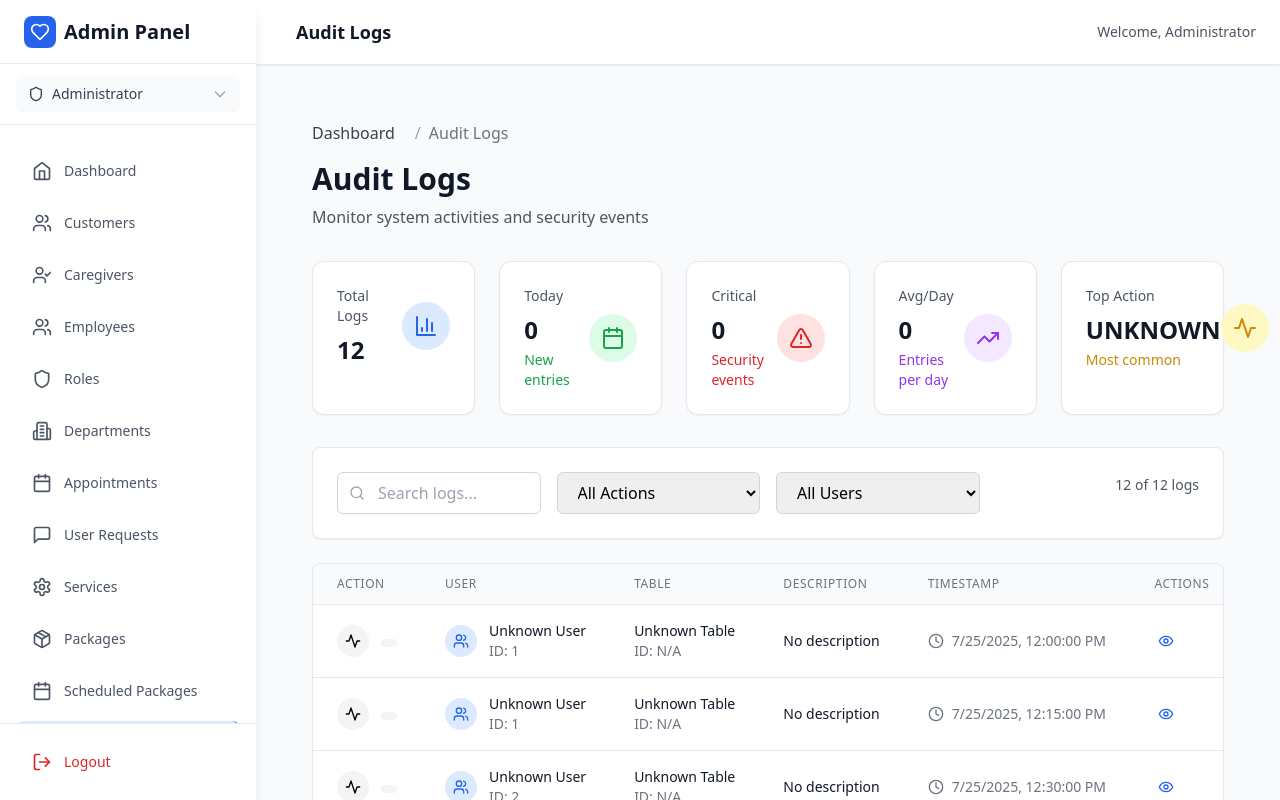
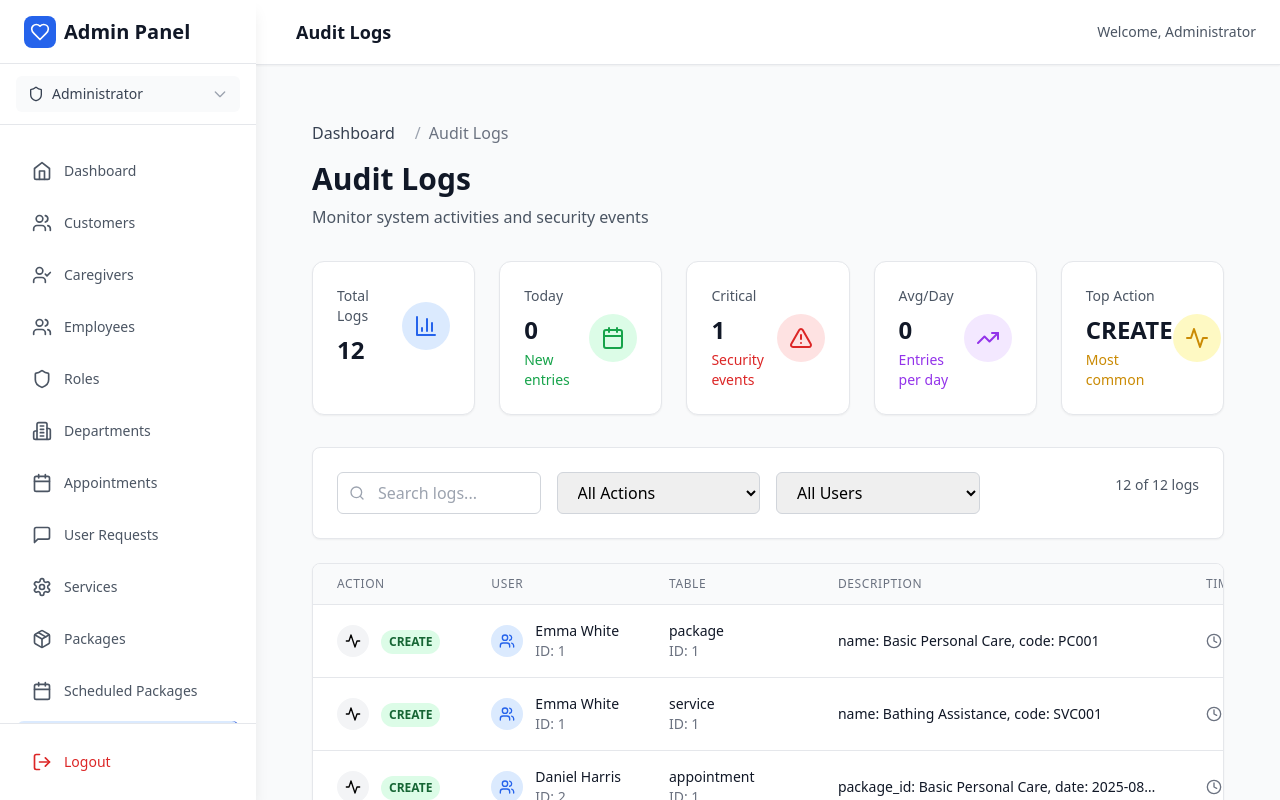
Before and after one commit to tinhobe159/homecare, a React (Vite) app: page /admin/audit-logs in a window 1280 px wide. Built offline with nearby package versions, Linux system fonts and the light colour scheme; data requests are answered from the project's data file.

Commit message:
Enhance AdminAuditLogs component by integrating user data fetching and improving log detail parsing. Implement utility functions for user name retrieval and JSON details parsing, ensuring better data presentation and user experience. Update filtering logic to utilize new user data structure.

```diff
--- a/src/pages/admin/AdminAuditLogs.jsx
+++ b/src/pages/admin/AdminAuditLogs.jsx
@@ -5,12 +5,13 @@ import {
   Activity, Star, TrendingUp, BarChart3,
   Shield, Users, AlertTriangle
 } from 'lucide-react';
-import { auditLogsAPI } from '../../services/api';
+import { auditLogsAPI, usersAPI } from '../../services/api';
 import LoadingSpinner from '../../components/common/LoadingSpinner';
 import { toast } from 'react-toastify';
 
 const AdminAuditLogs = () => {
   const [auditLogs, setAuditLogs] = useState([]);
+  const [users, setUsers] = useState([]);
   const [loading, setLoading] = useState(true);
   const [searchTerm, setSearchTerm] = useState('');
   const [filterAction, setFilterAction] = useState('all');
@@ -35,13 +36,34 @@ const AdminAuditLogs = () => {
 
   const fetchData = async () => {
     try {
-      const response = await auditLogsAPI.getAll();
-      setAuditLogs(response.data);
+      const [logsResponse, usersResponse] = await Promise.all([
+        auditLogsAPI.getAll(),
+        usersAPI.getAll()
+      ]);
+      setAuditLogs(logsResponse.data);
+      setUsers(usersResponse.data);
     } catch (error) {
       console.error('Error fetching audit logs:', error);
       toast.error('Failed to load audit logs');
     } finally {
       setLoading(false);
+    }
+  };
+
+  const getUserName = (userId) => {
+    const user = users.find(u => u.id === userId);
+    return user ? `${user.first_name} ${user.last_name}` : 'Unknown User';
+  };
+
+  // Utility to parse details JSON safely
+  const parseDetails = (details) => {
+    if (!details) return '';
+    try {
+      const parsed = JSON.parse(details);
+      // If details is an object, join key-value pairs for display
+      return Object.entries(parsed).map(([k, v]) => `${k}: ${v}`).join(', ');
+    } catch {
+      return details;
     }
   };
 
@@ -54,7 +76,7 @@ const AdminAuditLogs = () => {
     }).length;
 
     const critical = auditLogs.filter(log => {
-      const actionType = log.action_type || '';
+      const actionType = (log.action || '').toUpperCase();
       return actionType === 'DELETE' || actionType === 'SECURITY' || actionType === 'ERROR';
     }).length;
 
@@ -63,7 +85,7 @@ const AdminAuditLogs = () => {
     // Find most common action
     const actionCounts = {};
     auditLogs.forEach(log => {
-      const actionType = log.action_type || 'UNKNOWN';
+      const actionType = (log.action || 'UNKNOWN').toUpperCase();
       actionCounts[actionType] = (actionCounts[actionType] || 0) + 1;
     });
     const topAction = Object.keys(actionCounts).reduce((a, b) =>
@@ -89,7 +111,7 @@ const AdminAuditLogs = () => {
   };
 
   const getActionColor = (actionType) => {
-    switch (actionType) {
+    switch ((actionType || '').toUpperCase()) {
       case 'CREATE':
         return 'bg-green-100 text-green-800';
       case 'UPDATE':
@@ -106,7 +128,7 @@ const AdminAuditLogs = () => {
   };
 
   const getActionIcon = (actionType) => {
-    switch (actionType) {
+    switch ((actionType || '').toUpperCase()) {
       case 'CREATE':
         return <Activity className="h-4 w-4" />;
       case 'UPDATE':
@@ -123,17 +145,17 @@ const AdminAuditLogs = () => {
   };
 
   const filteredLogs = auditLogs.filter(log => {
-    const matchesSearch = (log.user_name || '').toLowerCase().includes((searchTerm || '').toLowerCase()) ||
-                         (log.action_type || '').toLowerCase().includes((searchTerm || '').toLowerCase()) ||
-                         (log.table_name || '').toLowerCase().includes((searchTerm || '').toLowerCase()) ||
-                         (log.description || '').toLowerCase().includes((searchTerm || '').toLowerCase());
-    const matchesAction = filterAction === 'all' || log.action_type === filterAction;
-    const matchesUser = filterUser === 'all' || log.user_name === filterUser;
+    const matchesSearch = getUserName(log.user_id).toLowerCase().includes((searchTerm || '').toLowerCase()) ||
+      (log.action || '').toLowerCase().includes((searchTerm || '').toLowerCase()) ||
+      (log.entity || '').toLowerCase().includes((searchTerm || '').toLowerCase()) ||
+      (parseDetails(log.details) || '').toLowerCase().includes((searchTerm || '').toLowerCase());
+    const matchesAction = filterAction === 'all' || (log.action || '').toUpperCase() === filterAction;
+    const matchesUser = filterUser === 'all' || getUserName(log.user_id) === filterUser;
     return matchesSearch && matchesAction && matchesUser;
   });
 
-  const uniqueUsers = [...new Set(auditLogs.map(log => log.user_name).filter(Boolean))];
-  const uniqueActions = [...new Set(auditLogs.map(log => log.action_type).filter(Boolean))];
+  const uniqueUsers = [...new Set(auditLogs.map(log => getUserName(log.user_id)).filter(Boolean))];
+  const uniqueActions = [...new Set(auditLogs.map(log => (log.action || '').toUpperCase()).filter(Boolean))];
 
   if (loading) {
     return (
@@ -318,12 +340,12 @@ const AdminAuditLogs = () => {
                       <div className="flex items-center">
                         <div className="flex-shrink-0 h-8 w-8">
                           <div className="h-8 w-8 rounded-full bg-gray-100 flex items-center justify-center">
-                            {getActionIcon(log.action_type)}
+                            {getActionIcon(log.action)}
                           </div>
                         </div>
                         <div className="ml-3">
-                          <span className={`inline-flex px-2 py-1 text-xs font-semibold rounded-full ${getActionColor(log.action_type)}`}>
-                            {log.action_type}
+                          <span className={`inline-flex px-2 py-1 text-xs font-semibold rounded-full ${getActionColor(log.action)}`}>
+                            {(log.action || '').toUpperCase()}
                           </span>
                         </div>
                       </div>
@@ -336,18 +358,18 @@ const AdminAuditLogs = () => {
                           </div>
                         </div>
                         <div className="ml-3">
-                          <div className="text-sm font-medium text-gray-900">{log.user_name || 'Unknown User'}</div>
+                          <div className="text-sm font-medium text-gray-900">{getUserName(log.user_id)}</div>
                           <div className="text-sm text-gray-500">ID: {log.user_id || 'N/A'}</div>
                         </div>
                       </div>
                     </td>
                     <td className="px-6 py-4 whitespace-nowrap">
-                      <div className="text-sm text-gray-900">{log.table_name || 'Unknown Table'}</div>
-                      <div className="text-sm text-gray-500">ID: {log.record_id || 'N/A'}</div>
+                      <div className="text-sm text-gray-900">{log.entity || 'Unknown Table'}</div>
+                      <div className="text-sm text-gray-500">ID: {log.entity_id || 'N/A'}</div>
                     </td>
                     <td className="px-6 py-4">
-                      <div className="text-sm text-gray-900 max-w-xs truncate" title={log.description || 'No description'}>
-                        {log.description || 'No description'}
+                      <div className="text-sm text-gray-900 max-w-xs truncate" title={parseDetails(log.details) || 'No description'}>
+                        {parseDetails(log.details) || 'No description'}
                       </div>
                     </td>
                     <td className="px-6 py-4 whitespace-nowrap">
@@ -391,27 +413,27 @@ const AdminAuditLogs = () => {
                     <div>
                       <label className="block text-sm font-medium text-gray-700">Action Type</label>
                       <div className="mt-1 p-2 bg-gray-50 rounded-md">
-                        <span className={`inline-flex px-2 py-1 text-xs font-semibold rounded-full ${getActionColor(selectedLog.action_type)}`}>
-                          {selectedLog.action_type}
+                        <span className={`inline-flex px-2 py-1 text-xs font-semibold rounded-full ${getActionColor(selectedLog.action)}`}>
+                          {(selectedLog.action || '').toUpperCase()}
                         </span>
                       </div>
                     </div>
                     <div>
                       <label className="block text-sm font-medium text-gray-700">User</label>
                       <div className="mt-1 p-2 bg-gray-50 rounded-md">
-                        {selectedLog.user_name} (ID: {selectedLog.user_id})
+                        {getUserName(selectedLog.user_id)} (ID: {selectedLog.user_id})
                       </div>
                     </div>
                     <div>
                       <label className="block text-sm font-medium text-gray-700">Table</label>
                       <div className="mt-1 p-2 bg-gray-50 rounded-md">
-                        {selectedLog.table_name}
+                        {selectedLog.entity}
                       </div>
                     </div>
                     <div>
                       <label className="block text-sm font-medium text-gray-700">Record ID</label>
                       <div className="mt-1 p-2 bg-gray-50 rounded-md">
-                        {selectedLog.record_id}
+                        {selectedLog.entity_id}
                       </div>
                     </div>
                     <div>
@@ -427,32 +449,13 @@ const AdminAuditLogs = () => {
                       </div>
                     </div>
                   </div>
-
                   <div>
                     <label className="block text-sm font-medium text-gray-700">Description</label>
                     <div className="mt-1 p-3 bg-gray-50 rounded-md text-sm">
-                      {selectedLog.description}
+                      {parseDetails(selectedLog.details)}
                     </div>
                   </div>
-
-                  {selectedLog.old_values && (
-                    <div>
-                      <label className="block text-sm font-medium text-gray-700">Old Values</label>
-                      <div className="mt-1 p-3 bg-gray-50 rounded-md text-sm font-mono">
-                        <pre className="whitespace-pre-wrap">{JSON.stringify(selectedLog.old_values, null, 2)}</pre>
-                      </div>
-                    </div>
-                  )}
-
-                  {selectedLog.new_values && (
-                    <div>
-                      <label className="block text-sm font-medium text-gray-700">New Values</label>
-                      <div className="mt-1 p-3 bg-gray-50 rounded-md text-sm font-mono">
-                        <pre className="whitespace-pre-wrap">{JSON.stringify(selectedLog.new_values, null, 2)}</pre>
-                      </div>
-                    </div>
-                  )}
-
+                  {/* old_values and new_values are not present in db.json, so skip them */}
                   <div className="flex justify-end pt-4">
                     <button
                       onClick={() => setShowModal(false)}
```
